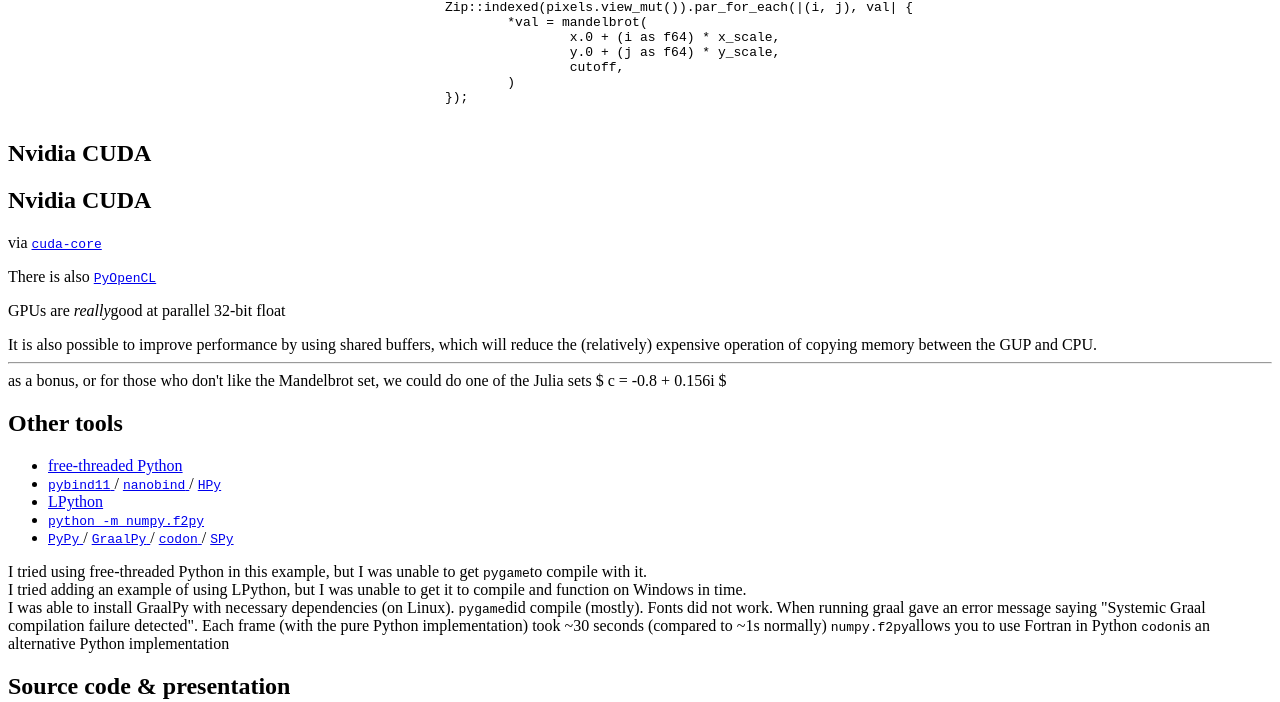
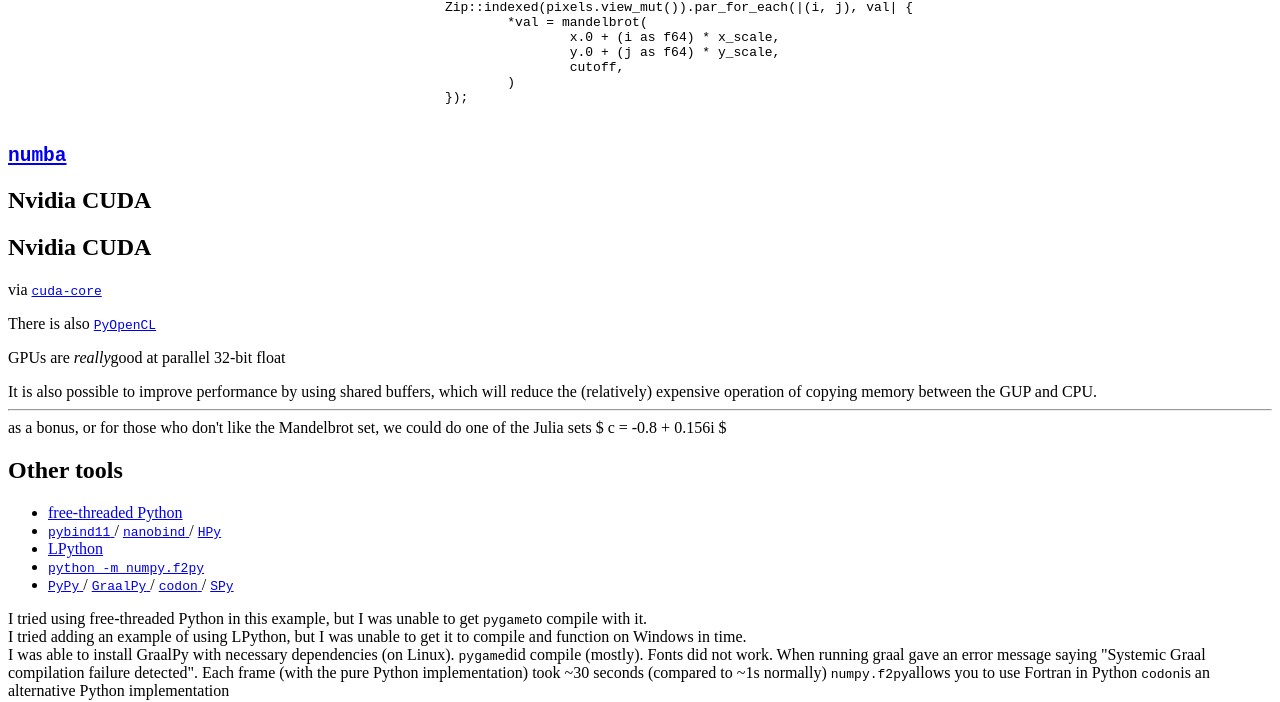
Before and after one commit to sindre-nistad/snake-oil, a website built with Vite: page src/presentation/index.html in a window 1280 px wide. Shown: the part 2973-3675 px from the top of the page. Built offline with nearby package versions, Linux system fonts and the light colour scheme; what reveal.js would draw is missing.

Commit message:
fix: Add slide on `numba`

```diff
--- a/src/presentation/index.html
+++ b/src/presentation/index.html
@@ -256,6 +256,13 @@
 						</code></pre>
 					</aside>
 				</section>
+				<section>
+					<h1 class="r-fit-text">
+						<a href="https://github.com/numba/numba">
+							<code>numba</code>
+						</a>
+					</h1>
+				</section>
 				<section data-auto-animate>
 					<h1 class="r-fit-text">Nvidia CUDA</h1>
 				</section>
```
